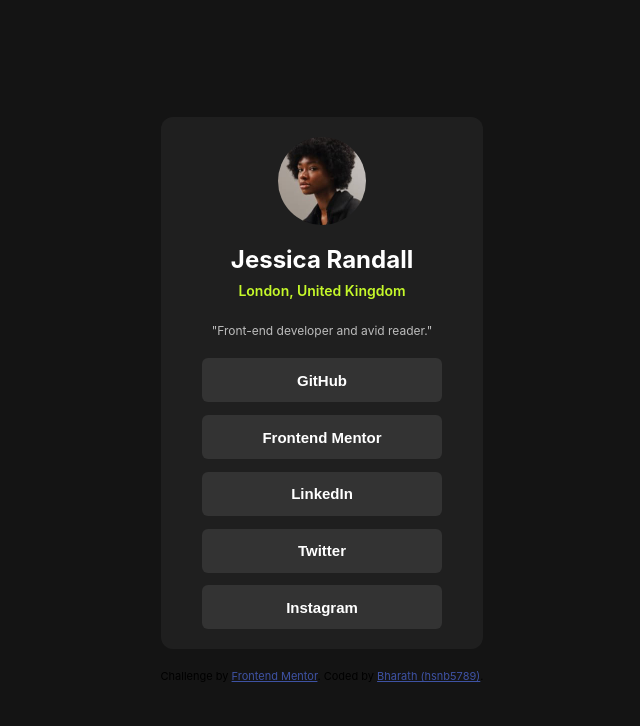
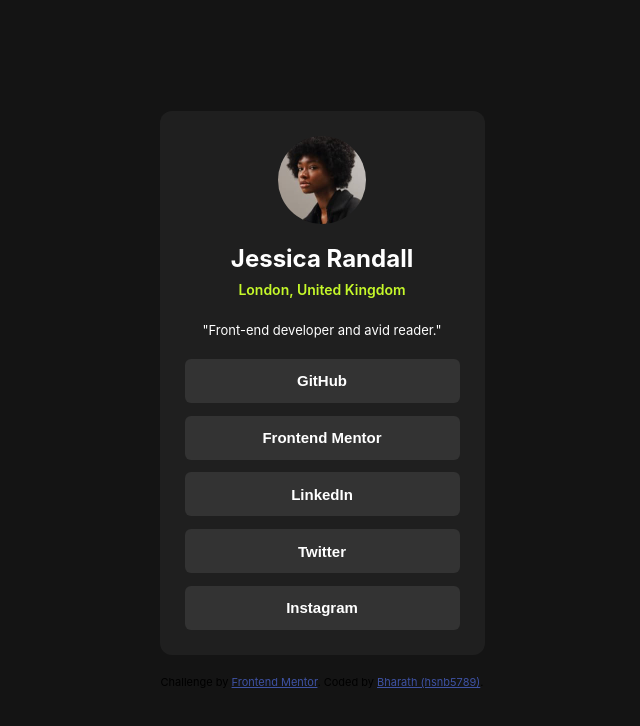
Before and after one commit to hsnb5789/social-links-profile-main, a plain HTML site: page index.html in a window 1280 px wide. Shown: the whole page, without its empty margins (318-958 px from the left). Drawn offline with Linux system fonts and the light colour scheme.

Commit message:
Initial commit

```diff
--- a/style.css
+++ b/style.css
@@ -37,7 +37,7 @@ body {
     flex-direction: column;
     align-items: center;
     justify-content: center;
-    padding: 20px;
+    padding: 25px;
     border-radius: 12px;
     gap: 1rem;
     margin-bottom: 20px;
@@ -73,13 +73,13 @@ body {
 
 .mainContainer p {
     margin-top: 0.5rem;
-    color: rgba(255, 255, 255, 0.702);
-    font-size: 12px;
+    color: var(--White);
+    font-size: 13px;
     font-weight: 400;
 }
 
 input[type=button] {
-    width: 240px;
+    width: 275px;
     height: 44px;
     font-weight: 700;
     font-size: 15px;
```
